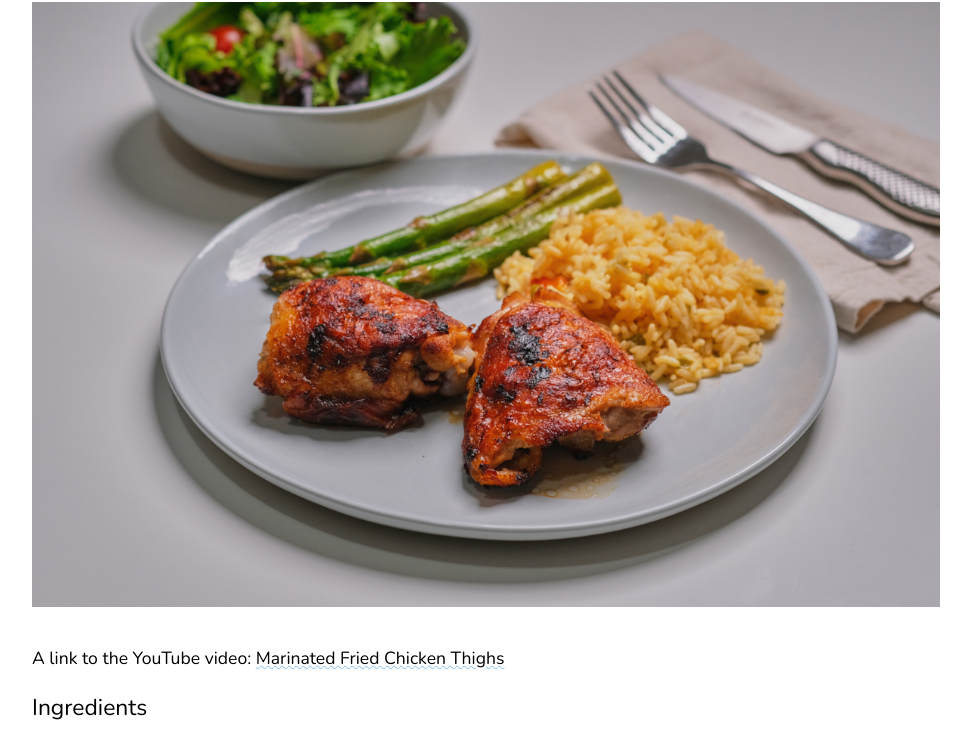
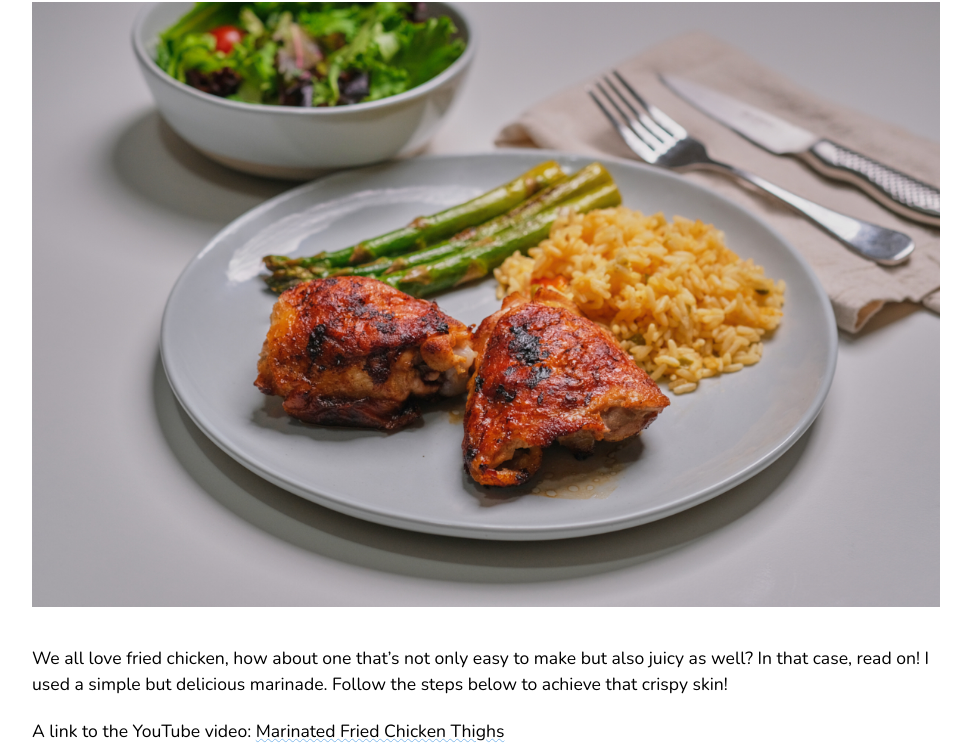
Before and after one commit to Rapidisimo/ftl, an Eleventy site: page src/recipes/marinated-chicken-thighs.md in a window 1280 px wide. Shown: the part 195-946 px from the top of the page, without its empty margins (154-1125 px from the left). Built offline with nearby package versions, Linux system fonts and the light colour scheme; Eleventy itself is replaced by a stand-in of ours; files that its build step writes are made by us from their sources.

Commit message:
ct-post-update

```diff
--- a/src/recipes/marinated-chicken-thighs.md
+++ b/src/recipes/marinated-chicken-thighs.md
@@ -3,6 +3,8 @@ title: Marinated Fried Chicken Thighs
 ---
 
 ![A plate with two chicken thighs rice and asparagus](../../images/Marinated-Chicken-Thighs.jpg)
+
+We all love fried chicken, how about one that’s not only easy to make but also juicy as well? In that case, read on!  I used a simple but delicious marinade.  Follow the steps below to achieve that crispy skin!
 
 A link to the YouTube video: [Marinated Fried Chicken Thighs](https://youtu.be/SsXmbDArnxY)
 
```
Also changed, not shown: public/recipes/marinated-chicken-thighs/index.html (+1 -0 lines).
